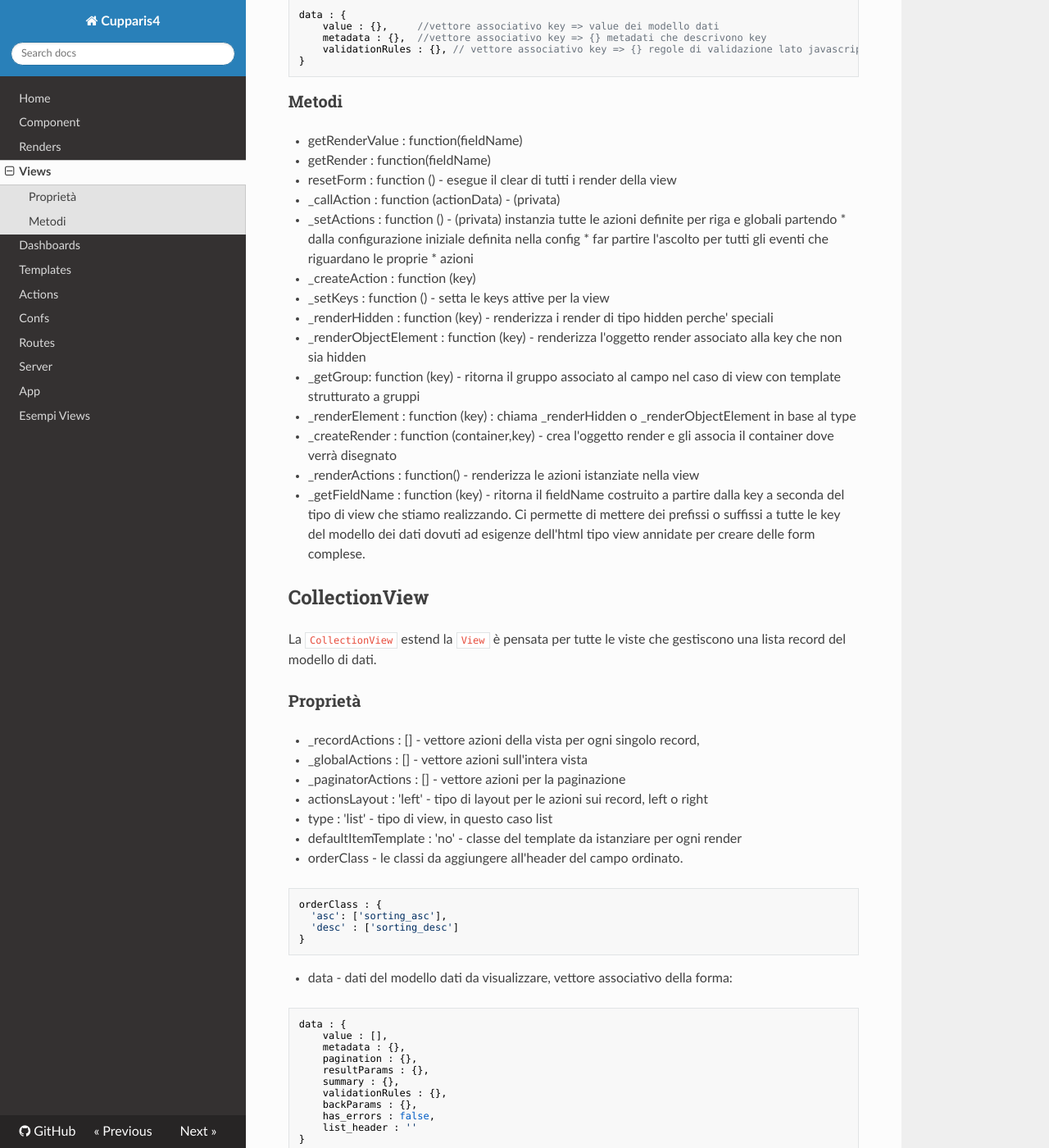
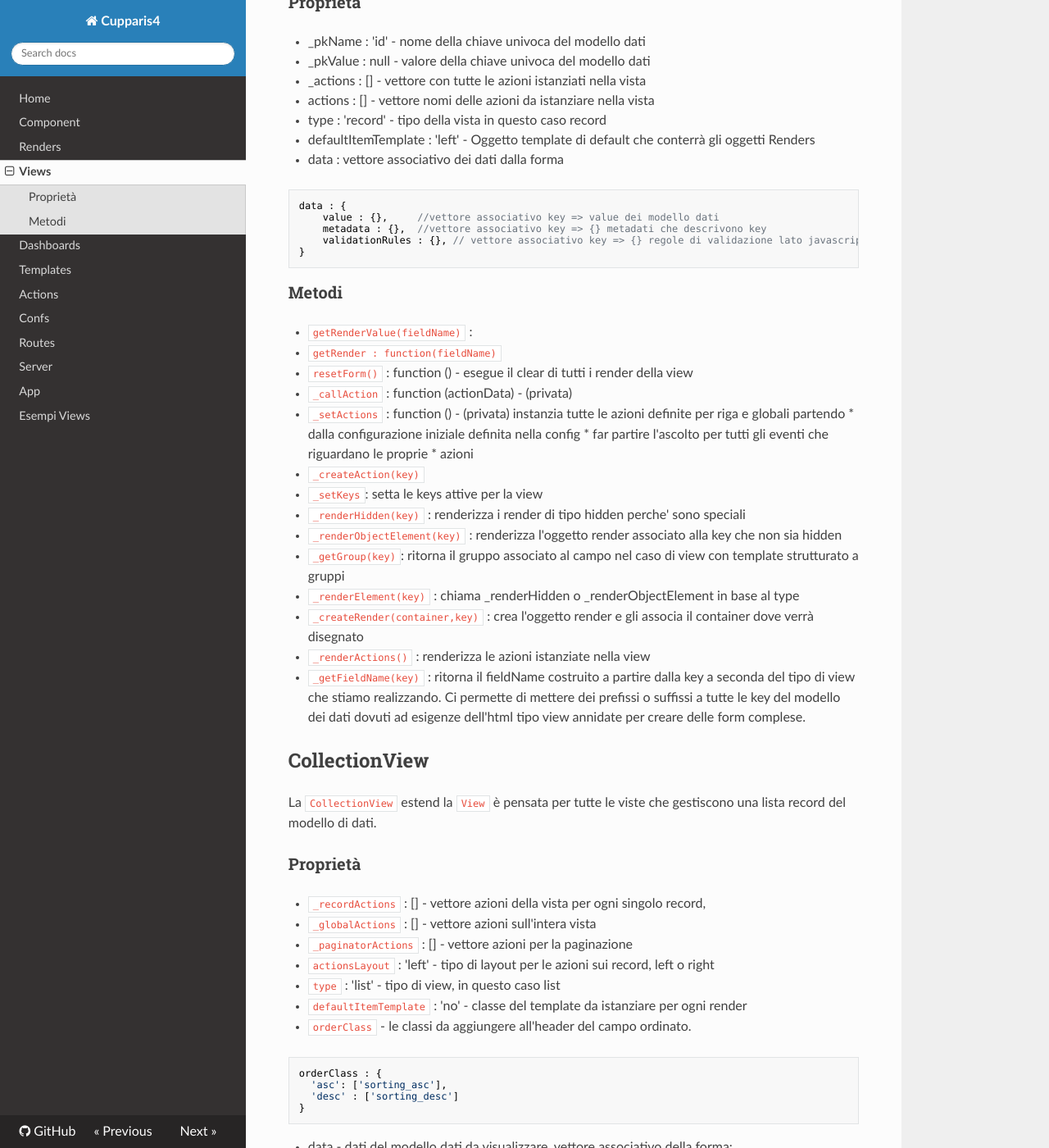
Before and after one commit to marley71/crud, an MkDocs documentation site: the page built from docs/views.md, in a window 1280 px wide and 1400 px high, scrolled down 2800 px. Shown: the whole window at 82% size. Built offline with MkDocs 1.6.1, drawn with Linux system fonts in a browser that asks for light colours; nearby versions of some CDN libraries; old or Windows-style settings are respelled for this version of MkDocs; some of the changed text lies outside the part shown.

````diff
--- a/docs/views.md
+++ b/docs/views.md
@@ -4,12 +4,14 @@ La `View` estende la classe `Component` rappesenta il contenitore di dati html a
 modello di dati.
 Questo modello viene utilizzato per discriminare la route per il recupero dei dati.
 Da essa sono derivate le classi:
-    - `RecordView` per la gestione di dati provenienti da record di un modello
-    - `CollectionView` per la gestione di una collezione di record di un modello
+
+- `RecordView` per la gestione di dati provenienti da record di un modello
+- `CollectionView` per la gestione di una collezione di record di un modello
 
 La view accetta come parametro una configurazione.
 
 Nella configurazione vengono definiti:
+
 - i campi da visualizzare, quali Render utilizzare per ogni dato
 - le azioni disponibili che si possono effettuare. In caso di view che gestisce una
   collezione di records esistono due tipi di azioni
@@ -98,14 +100,16 @@ cancellare eventuali oggetti creati
 - `getFormData(data)` - ritorna i dati di una form html in un vettore associativo se esiste
 - `getItemTemplate(key)` - Istanzia e ritorna il template associato all'oggetto Render associato alla
 key
-    - key : nome del campo di cui si vuole il template
-- _getRenderMode(key) - (privata) restituisce la modalita' in cui verra' disegnato l'oggetto render
+    - @param key : nome del campo di cui si vuole il template
+- `_getRenderMode(key)` - (privata) restituisce la modalita' in cui verra' disegnato l'oggetto render
 in base alla configurazione dell'oggetto nell fields_config della view
-- _getRenderType(key) - (privata) ritorna il type del render in base al type definito nella fields_config della view
+    - key : nome del campo
+- `_getRenderType(key)` - (privata) ritorna il type del render in base al type definito nella fields_config della view
 o alla configurazione di default
-- _getDefaultRenderConfig(key) - ritorna la configurazione di default dell'oggetto render
+    - key : nome del campo
+- `_getDefaultRenderConfig(key)` - ritorna la configurazione di default dell'oggetto render
     - key : chiave dell'oggetto render
-- _getRenderConfig : function(key) - ritorna la configurazione finale dell'oggetto render, eseguendo
+- `_getRenderConfig(key)` - ritorna la configurazione finale dell'oggetto render, eseguendo
 il merge tra la configuazione di default e quella passata alla view.
 
 
@@ -116,7 +120,7 @@ il merge tra la configuazione di default e quella passata alla view.
 La `RecordView` estende `View` è pensata per tutte le viste che gestiscono un solo record del modello
 di dati.
 
-###Proprietà
+### Proprietà
 - _pkName : 'id' - nome della chiave univoca del modello dati
 - _pkValue : null - valore della chiave univoca del modello dati
 - _actions : [] - vettore con tutte le azioni istanziati nella vista
@@ -132,26 +136,26 @@ data : {
 }
 ```
 
-###Metodi
+### Metodi
 
-- getRenderValue : function(fieldName)
-- getRender : function(fieldName)
-- resetForm : function () - esegue il clear di tutti i render della view
-- _callAction : function (actionData) - (privata)
-- _setActions : function () - (privata) instanzia tutte le azioni definite per riga e globali partendo
+- `getRenderValue(fieldName)` :
+- `getRender : function(fieldName)`
+- `resetForm()` : function () - esegue il clear di tutti i render della view
+- `_callAction` : function (actionData) - (privata)
+- `_setActions` : function () - (privata) instanzia tutte le azioni definite per riga e globali partendo
                                              * dalla configurazione iniziale definita nella config
                                              * far partire l'ascolto per tutti gli eventi che riguardano le proprie
                                              * azioni
-- _createAction : function (key)
-- _setKeys : function () - setta le keys attive per la view
-- _renderHidden : function (key) - renderizza i render di tipo hidden perche' speciali
-- _renderObjectElement : function (key) - renderizza l'oggetto render associato alla key che non sia hidden
-- _getGroup: function (key) - ritorna il gruppo associato al campo nel caso di view con template strutturato a gruppi
-- _renderElement : function (key) : chiama _renderHidden o _renderObjectElement in base al type
-- _createRender : function (container,key) - crea l'oggetto render e gli associa il container dove
+- `_createAction(key)`
+- `_setKeys`: setta le keys attive per la view
+- `_renderHidden(key)` : renderizza i render di tipo hidden perche' sono speciali
+- `_renderObjectElement(key)` : renderizza l'oggetto render associato alla key che non sia hidden
+- `_getGroup(key)`: ritorna il gruppo associato al campo nel caso di view con template strutturato a gruppi
+- `_renderElement(key)` : chiama _renderHidden o _renderObjectElement in base al type
+- `_createRender(container,key)` : crea l'oggetto render e gli associa il container dove
 verrà disegnato
-- _renderActions : function() - renderizza le azioni istanziate nella view
-- _getFieldName : function (key) - ritorna il fieldName costruito a partire dalla key a seconda del
+- `_renderActions()` : renderizza le azioni istanziate nella view
+- `_getFieldName(key)` : ritorna il fieldName costruito a partire dalla key a seconda del
 tipo di view che stiamo realizzando. Ci permette di mettere dei prefissi o suffissi a tutte le key
 del modello dei dati dovuti ad esigenze dell'html tipo view annidate per creare delle form complese.
 
@@ -161,15 +165,15 @@ del modello dei dati dovuti ad esigenze dell'html tipo view annidate per creare
 La `CollectionView` estend la `View` è pensata per tutte le viste che gestiscono una lista record del modello
 di dati.
 
-###Proprietà
+### Proprietà
 
-- _recordActions : [] - vettore azioni della vista per ogni singolo record,
-- _globalActions : [] - vettore azioni sull'intera vista
-- _paginatorActions : [] - vettore azioni per la paginazione
-- actionsLayout : 'left' - tipo di layout per le azioni sui record, left o right
-- type : 'list' - tipo di view, in questo caso list
-- defaultItemTemplate : 'no' - classe del template da istanziare per ogni render
-- orderClass - le classi da aggiungere all'header del campo ordinato.
+- `_recordActions` : [] - vettore azioni della vista per ogni singolo record,
+- `_globalActions` : [] - vettore azioni sull'intera vista
+- `_paginatorActions` : [] - vettore azioni per la paginazione
+- `actionsLayout` : 'left' - tipo di layout per le azioni sui record, left o right
+- `type` : 'list' - tipo di view, in questo caso list
+- `defaultItemTemplate` : 'no' - classe del template da istanziare per ogni render
+- `orderClass` - le classi da aggiungere all'header del campo ordinato.
 ```javascript
 orderClass : {
   'asc': ['sorting_asc'],
@@ -190,39 +194,39 @@ data : {
     list_header : ''
 }
 ```
-###Metodi
+### Metodi
 
-- setOrder(field) - permette di ordinare una view rispetto ad un campo
-- _setKeys() - (privata) setta i render da renderizzare nella vista
-- _renderHeaderValues(jQrow) - (privata) setta l'intestazione delle colonne della vista
-- _renderHeaderActions(jQrow) - (privata) renderizza l'header della colonna action
-- _renderHeader() - (privata) - renderizza l'header
-- _renderFooter() - (privata) - renderizza il footer
-- _attachEvents(index) -
-- _attachDetailEvents() -
-- getChecked() - ritorna il vettore di tutte le pk delle rows selezionate.
-- _renderGlobalActions() - renderizzare le azioni globali alla vista
-- _renderInfoHeader() - renderizza un eventuale header di info della lista. L'html viene preso da
+- `setOrder(field)` - permette di ordinare una view rispetto ad un campo
+- `_setKeys()` - (privata) setta i render da renderizzare nella vista
+- `_renderHeaderValues(jQrow)` - (privata) setta l'intestazione delle colonne della vista
+- `_renderHeaderActions(jQrow)` - (privata) renderizza l'header della colonna action
+- `_renderHeader()` - (privata) - renderizza l'header
+- `_renderFooter()` - (privata) - renderizza il footer
+- `_attachEvents(index)` -
+- `_attachDetailEvents()` -
+- `getChecked()` - ritorna il vettore di tutte le pk delle rows selezionate.
+- `_renderGlobalActions()` - renderizzare le azioni globali alla vista
+- `_renderInfoHeader()` - renderizza un eventuale header di info della lista. L'html viene preso da
 data.list_header
-- render(callback) - renderizza la view
-- _renderRow : function (index) - (privata) renderizza la singola riga
-- finalize(callback) - finalizza la view e aggancia gli eventi
-- _setActions() - (privata) instanzia tutte le azioni definite per riga e globali partendo
+- `render(callback)` - renderizza la view
+- `_renderRow(index)` - (privata) renderizza la singola riga
+- `finalize(callback)` - finalizza la view e aggancia gli eventi
+- `_setActions()` - (privata) instanzia tutte le azioni definite per riga e globali partendo
 dalla configurazione iniziale definita nella config. Far partire l'ascolto per tutti gli eventi
 che riguardano le proprie azioni
-- _setVisibleKeys : function ()
-- _renderZeroResult : function ()
-- _renderPagination : function ()
-- _createRender : function (r,key,container)
-- _createGrid : function ()
-- _createAction : function (row,key) - crea un azione se row e' null setta come modelData
+- `_setVisibleKeys()`
+- `_renderZeroResult()`
+- `_renderPagination()`
+- `_createRender(r,key,container)`
+- `_createGrid()`
+- `_createAction(row,key)` - crea un azione se row e' null setta come modelData
 dell'azione tutti i dati altrimenti il dati della row indicata.
     * @param row : row a cui si riferisce null in caso di azione globale
     * @param key : nome dell'azione
     * @returns {*} : ritorna l'azione creata
-- _renderSingleActions : function ()
-- _hasNeedSelectionAction : function () - controlla che la lista abbia almeno un'azione che ha bisogno di selezionare elementi
-- _hasRecordActions : function () - controlla se la view abbia almeno una azione che lavora sul singolo record della lista
+- `_renderSingleActions()`
+- `_hasNeedSelectionAction()` - controlla che la lista abbia almeno un'azione che ha bisogno di selezionare elementi
+- `_hasRecordActions()`  - controlla se la view abbia almeno una azione che lavora sul singolo record della lista
 
 
 
````
Also changed, not shown: docs/actions.md (+14 -14 lines), docs/renders.md (+25 -20 lines), docs/server.md (+18 -9 lines), docs/templates.md (+21 -14 lines), 1 other file.
